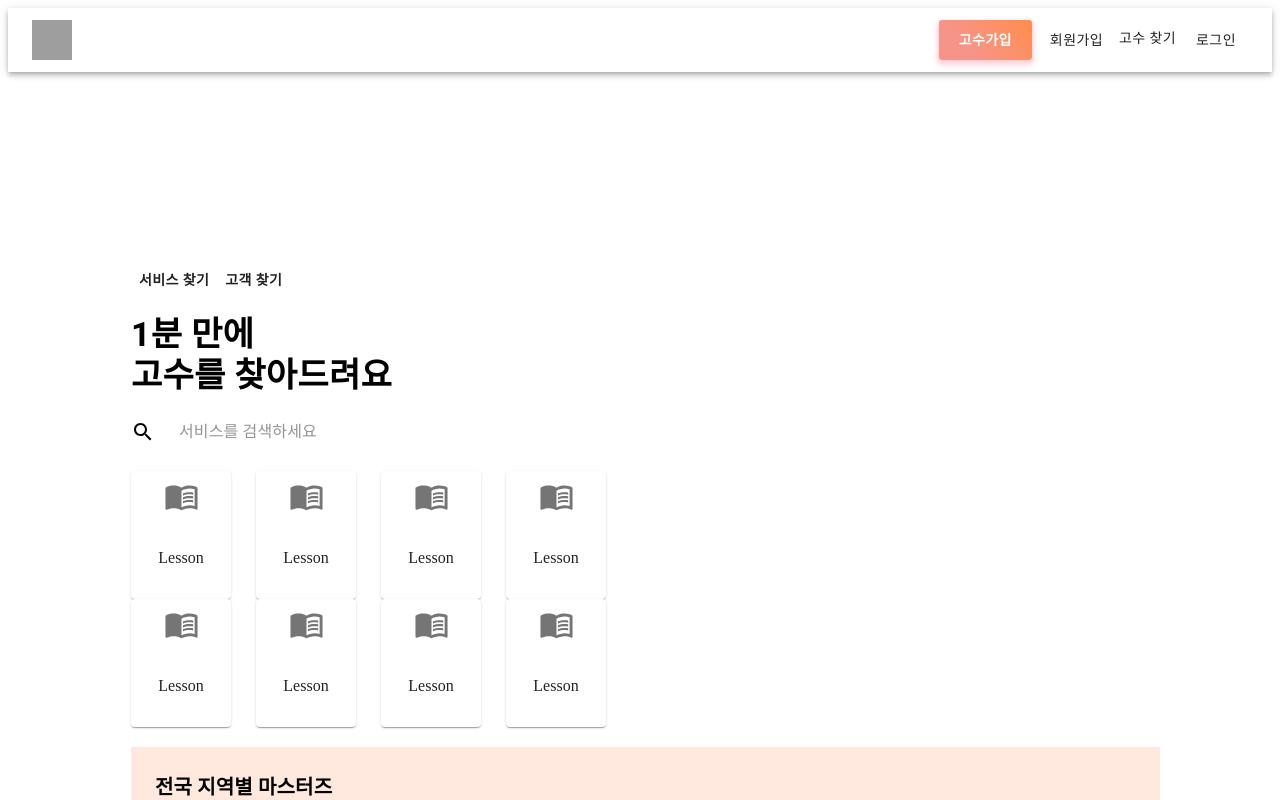
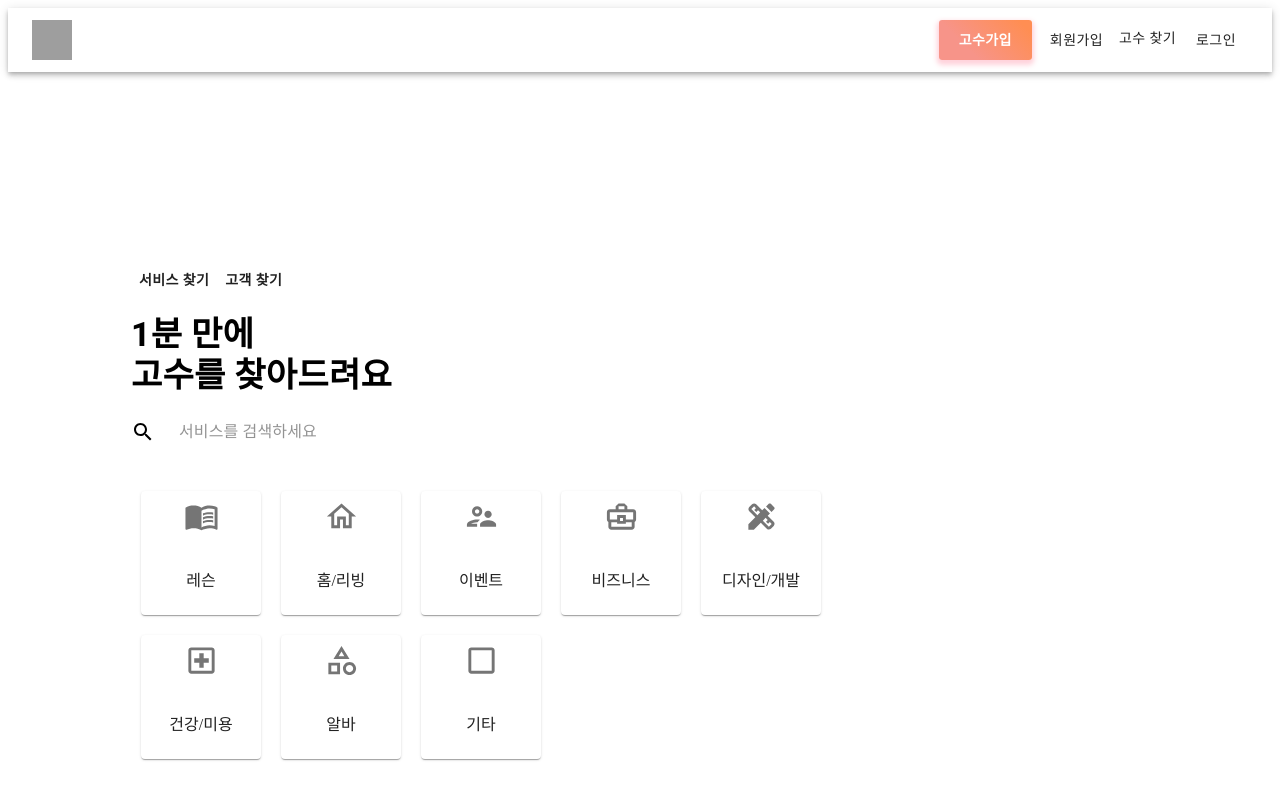
Before and after one commit to devryyeong/The-Master, a React (Create React App) app: page / in a window 1280 px wide. Shown: the top 800 px of the page. Built offline with nearby package versions, Linux system fonts and the light colour scheme; grey boxes are pictures that could not be loaded.

Commit message:
MainPage Grid, icons

```diff
--- a/package.json
+++ b/package.json
@@ -8,6 +8,7 @@
     "@material-ui/core": "^4.12.3",
     "@material-ui/icons": "^4.11.2",
     "@material-ui/styles": "^4.11.4",
+    "@mui/icons-material": "^5.0.1",
     "@mui/material": "^5.0.1",
     "@testing-library/jest-dom": "^5.14.1",
     "@testing-library/react": "^11.2.7",
--- a/src/components/MainPage/Category/CategoryCards.js
+++ b/src/components/MainPage/Category/CategoryCards.js
@@ -1,35 +1,139 @@
 import React from 'react';
 import { makeStyles } from '@material-ui/core/styles';
+import { Grid, Box, Typography } from '@material-ui/core';
 import Card from '@material-ui/core/Card';
 import CardActionArea from '@material-ui/core/CardActionArea';
 import CardContent from '@material-ui/core/CardContent';
-import Typography from '@material-ui/core/Typography';
-import Box from '@material-ui/core/Box';
 
-import MenuBookIcon from '@material-ui/icons/MenuBook';
+// icons
+import MenuBookOutlinedIcon from '@material-ui/icons/MenuBookOutlined';
+import HomeOutlinedIcon from '@material-ui/icons/HomeOutlined';
+import SupervisorAccountOutlinedIcon from '@material-ui/icons/SupervisorAccountOutlined';
+import BusinessCenterOutlinedIcon from '@material-ui/icons/BusinessCenterOutlined';
+import DesignServicesIcon from '@mui/icons-material/DesignServices';
+import LocalHospitalOutlinedIcon from '@material-ui/icons/LocalHospitalOutlined';
+import CategoryOutlinedIcon from '@material-ui/icons/CategoryOutlined';
+import CheckBoxOutlineBlankOutlinedIcon from '@material-ui/icons/CheckBoxOutlineBlankOutlined';
 
 const useStyles = makeStyles((theme)=>({
-    root: {
-        maxWidth: 100,
+    grid: {
+        margin: '30px 0',
     },
-
+    card: {
+        minWidth: 120,
+        margin: '10px 10px',
+    }
 }));
 
 export default function CategoryCards(){
     const classes = useStyles();
     return (
         <div>
-            <Card className={classes.root}>
+            <Grid className={classes.grid} container spacing={3} item xs={8}>
+                {/* 1 */}
+                <Card className={classes.card}>
                     <CardActionArea>
                         <Box textAlign="center" m={1}>
-                        <MenuBookIcon color="action" fontSize="large"/>
+                            <MenuBookOutlinedIcon color="action" fontSize="large"/>
                         </Box>
                     </CardActionArea>
                     <CardContent>
                         <Typography gutterBottom component="div"></Typography>
-                    <Box textAlign="center" m={1}>Lesson</Box>
+                        <Box textAlign="center">레슨</Box>
                     </CardContent>
                 </Card>
+
+                {/* 2 */}
+                <Card className={classes.card}>
+                    <CardActionArea>
+                        <Box textAlign="center" m={1}>
+                            <HomeOutlinedIcon color="action" fontSize="large"/>
+                        </Box>
+                    </CardActionArea>
+                    <CardContent>
+                        <Typography gutterBottom component="div"></Typography>
+                        <Box textAlign="center">홈/리빙</Box>
+                    </CardContent>
+                </Card>
+
+                {/* 3 */}
+                <Card className={classes.card}>
+                    <CardActionArea>
+                        <Box textAlign="center" m={1}>
+                            <SupervisorAccountOutlinedIcon color="action" fontSize="large"/>
+                        </Box>
+                    </CardActionArea>
+                    <CardContent>
+                        <Typography gutterBottom component="div"></Typography>
+                        <Box textAlign="center">이벤트</Box>
+                    </CardContent>
+                </Card>
+
+                {/* 4 */}
+                <Card className={classes.card}>
+                    <CardActionArea>
+                        <Box textAlign="center" m={1}>
+                            <BusinessCenterOutlinedIcon color="action" fontSize="large"/>
+                        </Box>
+                    </CardActionArea>
+                    <CardContent>
+                        <Typography gutterBottom component="div"></Typography>
+                        <Box textAlign="center">비즈니스</Box>
+                    </CardContent>
+                </Card>
+
+                {/* 5 */}
+                <Card className={classes.card}>
+                    <CardActionArea>
+                        <Box textAlign="center" m={1}>
+                            <DesignServicesIcon color="action" fontSize="large"/>
+                        </Box>
+                    </CardActionArea>
+                    <CardContent>
+                        <Typography gutterBottom component="div"></Typography>
+                        <Box textAlign="center">디자인/개발</Box>
+                    </CardContent>
+                </Card>
+
+                {/* 6 */}
+                <Card className={classes.card}>
+                    <CardActionArea>
+                        <Box textAlign="center" m={1}>
+                            <LocalHospitalOutlinedIcon color="action" fontSize="large"/>
+                        </Box>
+                    </CardActionArea>
+                    <CardContent>
+                        <Typography gutterBottom component="div"></Typography>
+                        <Box textAlign="center">건강/미용</Box>
+                    </CardContent>
+                </Card>
+
+                {/* 7 */}
+                <Card className={classes.card}>
+                    <CardActionArea>
+                        <Box textAlign="center" m={1}>
+                            <CategoryOutlinedIcon color="action" fontSize="large"/>
+                        </Box>
+                    </CardActionArea>
+                    <CardContent>
+                        <Typography gutterBottom component="div"></Typography>
+                        <Box textAlign="center">알바</Box>
+                    </CardContent>
+                </Card>
+
+                {/* 8 */}
+                <Card className={classes.card}>
+                    <CardActionArea>
+                        <Box textAlign="center" m={1}>
+                            <CheckBoxOutlineBlankOutlinedIcon color="action" fontSize="large"/>
+                        </Box>
+                    </CardActionArea>
+                    <CardContent>
+                        <Typography gutterBottom component="div"></Typography>
+                        <Box textAlign="center">기타</Box>
+                    </CardContent>
+                </Card>
+            </Grid>
         </div>
     );
 }
--- a/src/components/MainPage/Category/CategoryGrid.js
+++ /dev/null
@@ -1,44 +0,0 @@
-import React from 'react';
-import CategoryCards from './CategoryCards';
-import { makeStyles } from '@material-ui/core/styles';
-import { Grid } from '@material-ui/core';
-
-const useStyles = makeStyles({
-    root: {
-        maxWidth: 500,
-        margin: '20px 0',
-    },
-});
-
-export default function CategoryGrid(){
-    const classes = useStyles();
-    return (
-        <Grid container className={classes.root}>
-            <Grid item xs={3}>
-                <CategoryCards />
-            </Grid>
-            <Grid item xs={3}>
-                <CategoryCards />
-            </Grid>
-            <Grid item xs={3}>
-                <CategoryCards />
-            </Grid>
-            <Grid item xs={3}>
-                <CategoryCards />
-            </Grid>
-
-            <Grid item xs={3}>
-                <CategoryCards />
-            </Grid>
-            <Grid item xs={3}>
-                <CategoryCards />
-            </Grid>
-            <Grid item xs={3}>
-                <CategoryCards />
-            </Grid>
-            <Grid item xs={3}>
-                <CategoryCards />
-            </Grid>
-        </Grid>
-    );
-}
--- a/src/components/MainPage/LocalMaster.js
+++ b/src/components/MainPage/LocalMaster.js
@@ -9,6 +9,7 @@ const useStyles = makeStyles((theme)=>({
         padding: theme.spacing(3),
         background: '#ffe9de',
         marginRight: theme.spacing(14),
+        marginTop: '50px',
     },
     title: {
         fontWeight: "bold",
--- a/src/components/MainPage/Search.js
+++ b/src/components/MainPage/Search.js
@@ -1,5 +1,5 @@
 import React from 'react';
-import CategoryGrid from './Category/CategoryGrid.js'
+import CategoryCards from './Category/CategoryCards.js'
 import { alpha, makeStyles } from '@material-ui/core/styles';
 import { Button, Typography, InputBase } from '@material-ui/core';
 import SearchIcon from '@material-ui/icons/Search';
@@ -22,8 +22,8 @@ const useStyles = makeStyles((theme)=>({
         },
         marginRight: theme.spacing(2),
         marginLeft: 0,
-
         border: 1,
+        width: '400px',
     },
     searchIcon: {
         height: '100%',
@@ -72,7 +72,7 @@ export default function Search(){
             />
             </div>
 
-            <CategoryGrid />
+            <CategoryCards />
         </div>
     );
 }
```
Also changed, not shown: 1 other file (tests, documents, lock files or other folders). Lines whose indentation alone changed are shown as unchanged.
